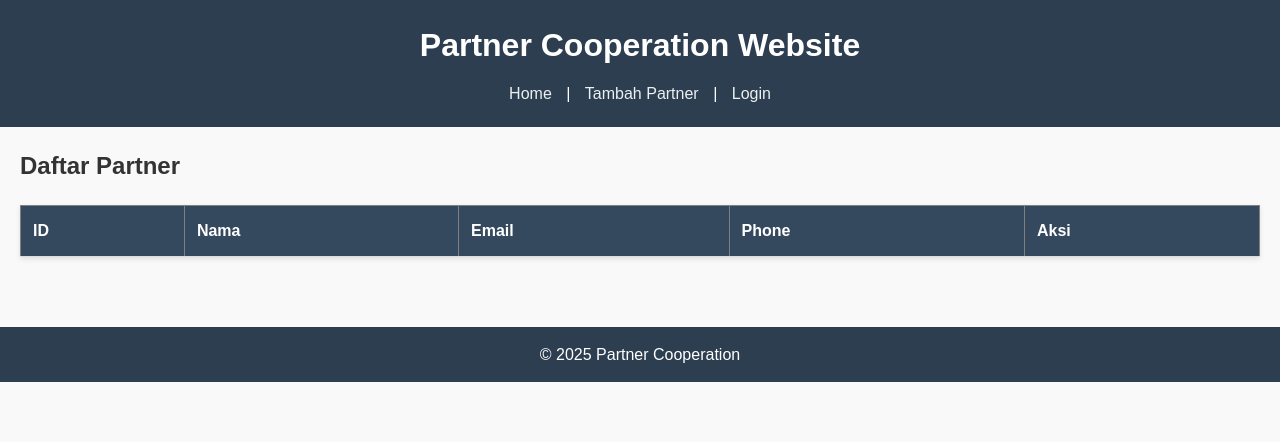
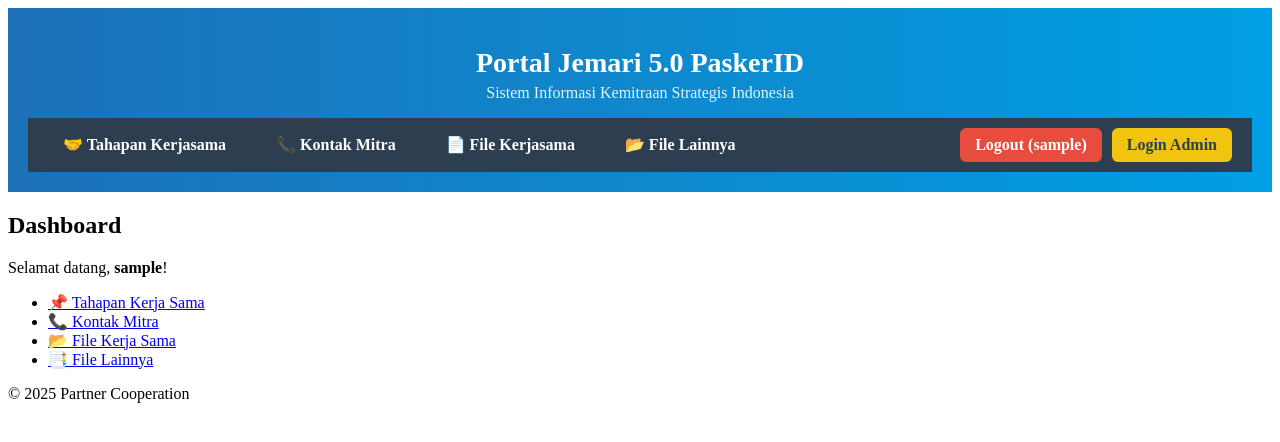
Before and after one commit to sanggapura/latsar, a PHP site: page / in a window 1280 px wide. Shown: the top 442 px of the page. Run offline with PHP 8.4, Linux system fonts and the light colour scheme; the visitor is signed in with stand-in values (Sample User, id 1); data that the repository does not hold is empty.

Commit message:
merubah tampilan menu

```diff
--- a/assets/css/style.css
+++ b/assets/css/style.css
@@ -1,114 +1,96 @@
-/* Global reset */
-* {
-    margin: 0;
-    padding: 0;
-    box-sizing: border-box;
-    font-family: Arial, sans-serif;
-}
-
-/* Body */
-body {
-    background-color: #f9f9f9;
-    color: #333;
-    line-height: 1.6;
-    padding: 0;
-    margin: 0;
-}
-
-/* Header */
-header {
-    background: #2c3e50;
-    color: #fff;
+/* Header utama */
+.main-header {
+    background: linear-gradient(90deg, #1d71b8, #009fe3);
+    color: white;
     padding: 20px;
     text-align: center;
 }
 
-header h1 {
-    margin-bottom: 10px;
+.title-container h1 {
+    font-size: 28px;
+    margin-bottom: 5px;
 }
 
-header nav a {
-    color: #ecf0f1;
-    margin: 0 10px;
-    text-decoration: none;
+.title-container p {
+    font-size: 16px;
+    margin-top: 0;
+    opacity: 0.9;
 }
 
-header nav a:hover {
-    text-decoration: underline;
+/* Navigasi */
+.main-nav {
+    display: flex;
+    justify-content: space-between;
+    align-items: center;
+    background: #2c3e50;
+    padding: 10px 20px;
 }
 
-/* Main Content */
-main {
-    padding: 20px;
+.main-nav ul {
+    list-style: none;
+    display: flex;
+    gap: 20px;
+    margin: 0;
+    padding: 0;
 }
 
-/* Tables */
-table {
-    width: 100%;
-    border-collapse: collapse;
-    margin: 20px 0;
-    background: #fff;
-    box-shadow: 0 2px 5px rgba(0,0,0,0.1);
+.main-nav ul li {
+    display: inline;
 }
 
-table th, table td {
-    padding: 12px;
-    text-align: left;
-    border-bottom: 1px solid #ddd;
+.main-nav ul li a {
+    color: #fff;
+    font-weight: bold;
+    text-decoration: none;
+    padding: 8px 15px;
+    border-radius: 6px;
+    transition: 0.2s;
 }
 
-table th {
-    background: #34495e;
+.main-nav ul li a:hover,
+.main-nav ul li a.active {
+    background: #1d71b8;
     color: #fff;
 }
 
-table tr:hover {
-    background-color: #f1f1f1;
+/* Auth Buttons (kanan) */
+.auth-buttons {
+    display: flex;
+    gap: 10px;
 }
 
-/* Forms */
-form {
-    background: #fff;
-    padding: 20px;
-    margin: 20px 0;
-    border-radius: 8px;
-    box-shadow: 0 2px 5px rgba(0,0,0,0.1);
+.auth-buttons a {
+    padding: 8px 15px;
+    border-radius: 6px;
+    font-weight: bold;
+    text-decoration: none;
+    transition: 0.2s;
 }
 
-form label {
-    display: block;
-    margin-top: 10px;
-    font-weight: bold;
+.btn-login {
+    background: #27ae60;
+    color: white;
 }
 
-form input, form button {
-    margin-top: 8px;
-    padding: 10px;
-    width: 100%;
-}
-
-form input {
-    border: 1px solid #ccc;
-    border-radius: 4px;
-}
-
-form button {
-    background: #27ae60;
-    color: #fff;
-    border: none;
-    border-radius: 4px;
-    cursor: pointer;
-}
-
-form button:hover {
+.btn-login:hover {
     background: #219150;
 }
 
-/* Footer */
-footer {
-    text-align: center;
-    padding: 15px;
-    margin-top: 30px;
-    background: #2c3e50;
-    color: #fff;
+.btn-logout {
+    background: #e74c3c;
+    color: white;
 }
+
+.btn-logout:hover {
+    background: #c0392b;
+}
+
+.btn-admin {
+    background: #f1c40f;
+    color: #2c3e50;
+}
+
+.btn-admin:hover {
+    background: #d4ac0d;
+    color: white;
+}
--- a/index.php
+++ b/index.php
@@ -1,11 +1,17 @@
 <?php
+session_start();
 require_once __DIR__ . "/config/database.php";
 require_once __DIR__ . "/controllers/PartnerController.php";
+
+if (!isset($_SESSION['user'])) {
+    header("Location: auth.php?action=login");
+    exit;
+}
 
 $db = (new Database())->getConnection();
 $controller = new PartnerController($db);
 
-$action = $_GET['action'] ?? 'index';
+$action = $_GET['action'] ?? 'dashboard';
 
 switch ($action) {
     case 'create':
@@ -23,7 +29,8 @@ switch ($action) {
     case 'delete':
         $controller->delete($_GET['id']);
         break;
+    case 'dashboard':
     default:
-        $controller->index();
+        include __DIR__ . "/views/dashboard.php";
         break;
 }
--- /dev/null
+++ b/views/dashboard.php
@@ -0,0 +1,13 @@
+<?php include __DIR__ . "/header.php"; ?>
+<h2>Dashboard</h2>
+<p>Selamat datang, <b><?= $_SESSION['user']['username'] ?></b>!</p>
+
+<div class="menu-dashboard">
+    <ul>
+        <li><a href="index.php?action=tahapan">📌 Tahapan Kerja Sama</a></li>
+        <li><a href="index.php?action=kontak">📞 Kontak Mitra</a></li>
+        <li><a href="index.php?action=file_kerjasama">📂 File Kerja Sama</a></li>
+        <li><a href="index.php?action=file_lainnya">📑 File Lainnya</a></li>
+    </ul>
+</div>
+<?php include __DIR__ . "/footer.php"; ?>
--- a/views/header.php
+++ b/views/header.php
@@ -1,21 +1,36 @@
+<?php
+if (session_status() === PHP_SESSION_NONE) {
+    session_start();
+}
+?>
 <!DOCTYPE html>
 <html lang="en">
 <head>
     <meta charset="UTF-8">
-    <title>Partner Cooperation</title>
+    <title>Portal Jemari 5.0 PaskerID</title>
     <link rel="stylesheet" href="assets/css/style.css">
 </head>
 <body>
-    <header>
-    <h1>Partner Cooperation Website</h1>
-    <nav>
-        <a href="index.php">Home</a> |
-        <a href="index.php?action=create">Tambah Partner</a> |
-        <?php if (isset($_SESSION['user'])): ?>
-            <a href="auth.php?action=logout">Logout (<?= $_SESSION['user']['username'] ?>)</a>
-        <?php else: ?>
-            <a href="auth.php?action=login">Login</a>
-        <?php endif; ?>
-    </nav>
-</header>
+    <header class="main-header">
+        <div class="title-container">
+            <h1>Portal Jemari 5.0 PaskerID</h1>
+            <p>Sistem Informasi Kemitraan Strategis Indonesia</p>
+        </div>
+        <nav class="main-nav">
+            <ul>
+                <li><a href="index.php?action=tahapan">🤝 Tahapan Kerjasama</a></li>
+                <li><a href="index.php?action=kontak">📞 Kontak Mitra</a></li>
+                <li><a href="index.php?action=file_kerjasama">📄 File Kerjasama</a></li>
+                <li><a href="index.php?action=file_lainnya">📂 File Lainnya</a></li>
+            </ul>
+            <div class="auth-buttons">
+                <?php if (isset($_SESSION['user'])): ?>
+                    <a href="auth.php?action=logout" class="btn-logout">Logout (<?= $_SESSION['user']['username'] ?>)</a>
+                <?php else: ?>
+                    <a href="auth.php?action=login" class="btn-login">Login</a>
+                <?php endif; ?>
+                <a href="auth.php?action=admin_login" class="btn-admin">Login Admin</a>
+            </div>
+        </nav>
+    </header>
     <main>
```
